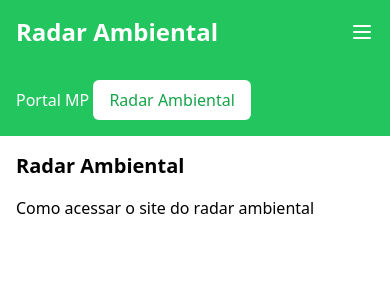
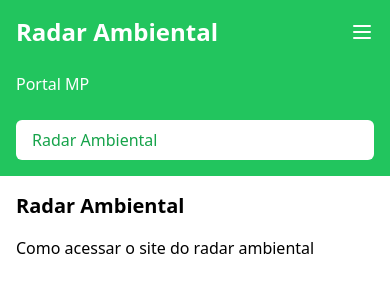
Before and after one commit to helxysa/RadarAmbiental-MP, a plain HTML site: page index.html in a window 390 px wide. Both pictures are taken after a click on the button "Menu". Drawn offline with nearby package versions, Linux system fonts and the light colour scheme.

Commit message:
mobile alteracoes

```diff
--- a/index.html
+++ b/index.html
@@ -29,8 +29,8 @@
 
         <!-- Menu mobile (inicialmente escondido) -->
         <div id="mobileMenu" class="hidden flex-col space-y-4 mt-4">
-            <a href="#" class="text-white hover:text-green-200">Portal MP</a>
-            <a href="#" class="bg-white text-green-600 px-4 py-2 rounded-md hover:bg-green-100 inline-block">Radar Ambiental</a>
+            <a href="#" class="text-white hover:text-green-200 block py-2">Portal MP</a>
+            <a href="#" class="bg-white text-green-600 px-4 py-2 rounded-md hover:bg-green-100 block">Radar Ambiental</a>
         </div>
     </nav>
 
```
